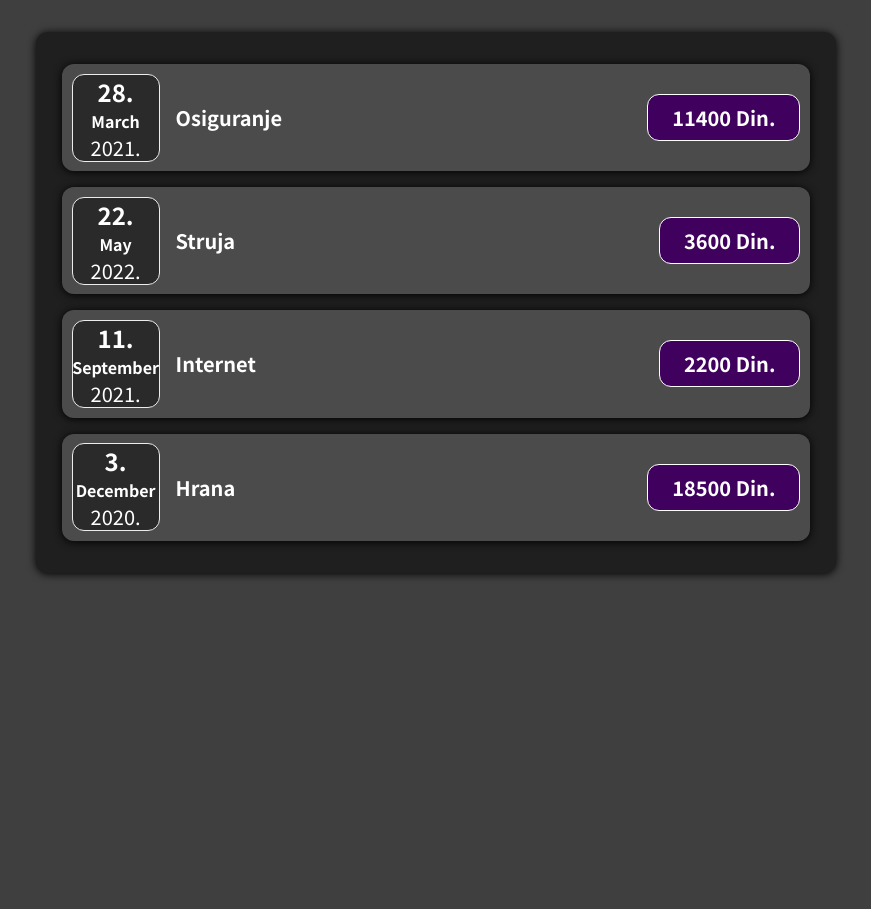
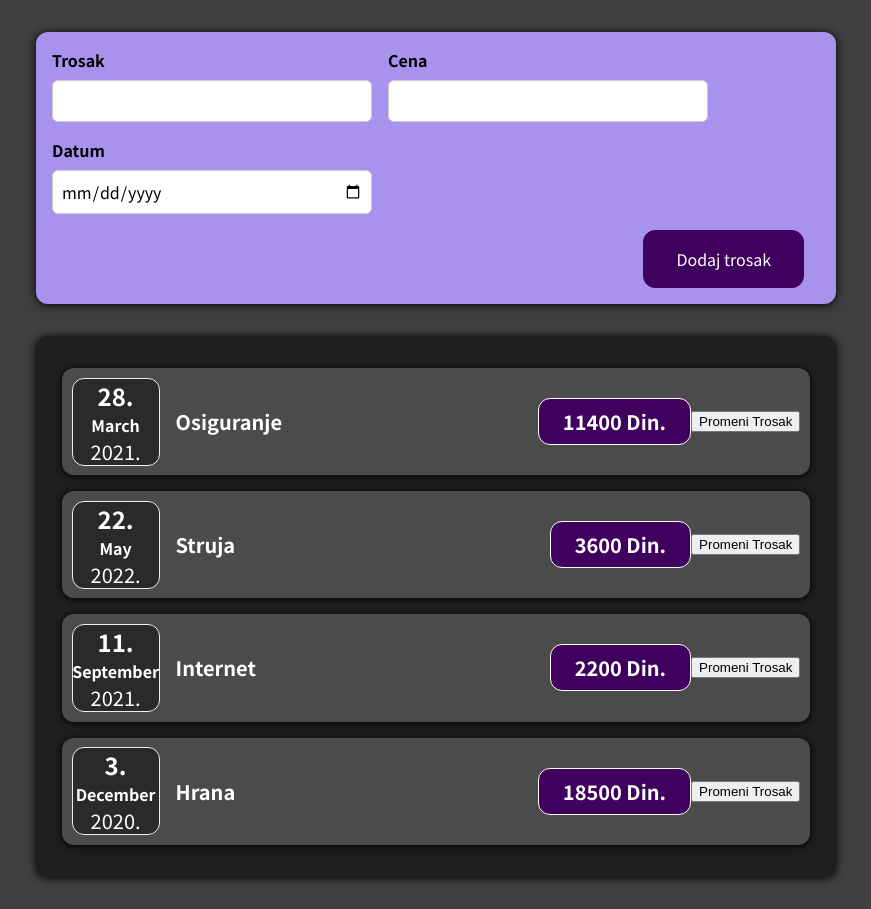
Before and after one commit to MilinkovicZ/expenses, a React (Create React App) app: page / in a window 1280 px wide. Shown: the whole page, without its empty margins (204-1075 px from the left). Before the commit the page ends 800 px from the top, so only its background shows below. Built offline with nearby package versions, Linux system fonts and the light colour scheme.

Commit message:
Added form for creating new expense, implemeted child-to-parent data transfer

```diff
--- a/package.json
+++ b/package.json
@@ -34,5 +34,8 @@
       "last 1 firefox version",
       "last 1 safari version"
     ]
+  },
+  "devDependencies": {
+    "react-error-overlay": "^6.0.9"
   }
 }
--- a/src/App.js
+++ b/src/App.js
@@ -1,4 +1,5 @@
 import Expenses from "./components/Expenses/Expenses.js";
+import NewExpense from "./components/NewExpense/NewExpense.js";
 
 function App() {
   const expensesArray = [
@@ -28,11 +29,14 @@
     },
   ];
 
+  const addExpenseHandler = (enteredExpenseData) => {
+    console.log(enteredExpenseData);
+  };
+
   return (
     <div>
-      <div>
-        <Expenses expensesProp={expensesArray} />
-      </div>
+      <NewExpense onAddExpense={addExpenseHandler} />
+      <Expenses expensesProp={expensesArray} />
     </div>
   );
 }
--- a/src/components/Expenses/ExpenseItem.js
+++ b/src/components/Expenses/ExpenseItem.js
@@ -1,15 +1,24 @@
+import React, { useState } from "react";
+
 import "./ExpenseItem.css";
 import ExpenseDate from "./ExpenseDate.js";
 import Card from "../UI/Card.js";
 
 function ExpenseItem(props) {
+  const [title, setTitle] = useState(props.title);
+
+  const clickHandler = () => {
+    setTitle("SAD GA LOMI!");
+  };
+
   return (
     <Card className="expense-item">
       <ExpenseDate datum={props.date} />
       <div className="expense-item__description">
-        <h2>{props.title}</h2>
+        <h2>{title}</h2>
       </div>
       <div className="expense-item__price">{props.amount} Din.</div>
+      <button onClick={clickHandler}>Promeni Trosak</button>
     </Card>
   );
 }
--- /dev/null
+++ b/src/components/NewExpense/Form.css
@@ -0,0 +1,26 @@
+.new-expense__controls {
+  display: flex;
+  flex-wrap: wrap;
+  gap: 1rem;
+  margin-bottom: 1rem;
+  text-align: left;
+}
+
+.new-expense__control label {
+  font-weight: bold;
+  margin-bottom: 0.5rem;
+  display: block;
+}
+
+.new-expense__control input {
+  font: inherit;
+  padding: 0.5rem;
+  border-radius: 6px;
+  border: 1px solid #ccc;
+  width: 20rem;
+  max-width: 100%;
+}
+
+.new-expense__actions {
+  text-align: right;
+}
--- /dev/null
+++ b/src/components/NewExpense/Form.js
@@ -0,0 +1,76 @@
+import React, { useState } from "react";
+
+import "./Form.css";
+
+function Form(props) {
+  //Moze se i raditi sa jedinm UseStatom, tako sto mu se prosledi objekat, ali se moraju onda svi update-ovati
+  const [enteredTitle, setEnteredTitle] = useState("");
+  const [enteredAmount, setEnteredAmount] = useState("");
+  const [enteredDate, setEnteredDate] = useState("");
+
+  const titleChangeHandler = (event) => {
+    setEnteredTitle(event.target.value);
+  };
+
+  const amountChangeHandler = (event) => {
+    setEnteredAmount(event.target.value);
+  };
+
+  const dateChangeHandler = (event) => {
+    setEnteredDate(event.target.value);
+  };
+
+  const submitHandler = (event) => {
+    event.preventDefault(); //blokira slanje requesta i refreshanje stranice
+
+    const expenseData = {
+      title: enteredTitle,
+      amount: enteredAmount,
+      date: new Date(enteredDate),
+    };
+
+    props.onSaveExpenseData(expenseData);
+    setEnteredTitle("");
+    setEnteredAmount("");
+    setEnteredDate("");
+  };
+
+  return (
+    <form onSubmit={submitHandler}>
+      <div className="new-expense__controls">
+        <div className="new-expense__control">
+          <label>Trosak</label>
+          <input
+            type="text"
+            value={enteredTitle}
+            onChange={titleChangeHandler}
+          />
+        </div>
+        <div className="new-expense__control">
+          <label>Cena</label>
+          <input
+            type="number"
+            min="0"
+            value={enteredAmount}
+            onChange={amountChangeHandler}
+          />
+        </div>
+        <div className="new-expense__control">
+          <label>Datum</label>
+          <input
+            type="date"
+            min="2019-01-01"
+            max="2022-12-31"
+            onChange={dateChangeHandler}
+            value={enteredDate}
+          />
+        </div>
+      </div>
+      <div className="new-expense__actions">
+        <button type="submit">Dodaj trosak</button>
+      </div>
+    </form>
+  );
+}
+
+export default Form;
--- /dev/null
+++ b/src/components/NewExpense/NewExpense.css
@@ -0,0 +1,38 @@
+.new-expense {
+  background-color: #a892ee;
+  padding: 1rem;
+  margin: 2rem auto;
+  width: 50rem;
+  max-width: 95%;
+  border-radius: 12px;
+  text-align: center;
+  box-shadow: 0 1px 8px black;
+}
+
+.new-expense button {
+  font: inherit;
+  cursor: pointer;
+  padding: 1rem 2rem;
+  border: 1px solid #40005d;
+  background-color: #40005d;
+  color: white;
+  border-radius: 12px;
+  margin-right: 1rem;
+}
+
+.new-expense button:hover,
+.new-expense button:active {
+  background-color: #510674;
+  border-color: #510674;
+}
+
+.new-expense button.alternative {
+  color: #220131;
+  border-color: transparent;
+  background-color: transparent;
+}
+
+.new-expense button.alternative:hover,
+.new-expense button.alternative:active {
+  background-color: #ddb3f8;
+}
--- /dev/null
+++ b/src/components/NewExpense/NewExpense.js
@@ -0,0 +1,23 @@
+import React from "react";
+import "./NewExpense.css";
+
+import Form from "./Form";
+
+function NewExpense(props) {
+  const saveExpenseDataHandler = (enteredExpenseData) => {
+    const expenseData = {
+      ...enteredExpenseData,
+      id: Math.random().toString(),
+    };
+
+    props.onAddExpense(expenseData);
+  };
+
+  return (
+    <div className="new-expense">
+      <Form onSaveExpenseData={saveExpenseDataHandler} />
+    </div>
+  );
+}
+
+export default NewExpense;
--- a/src/components/UI/Card.js
+++ b/src/components/UI/Card.js
@@ -1,3 +1,5 @@
+import React from "react";
+
 import "./Card.css";
 
 function Card(props) {
```
Also changed, not shown: 2 other files (tests, documents, lock files or other folders).
